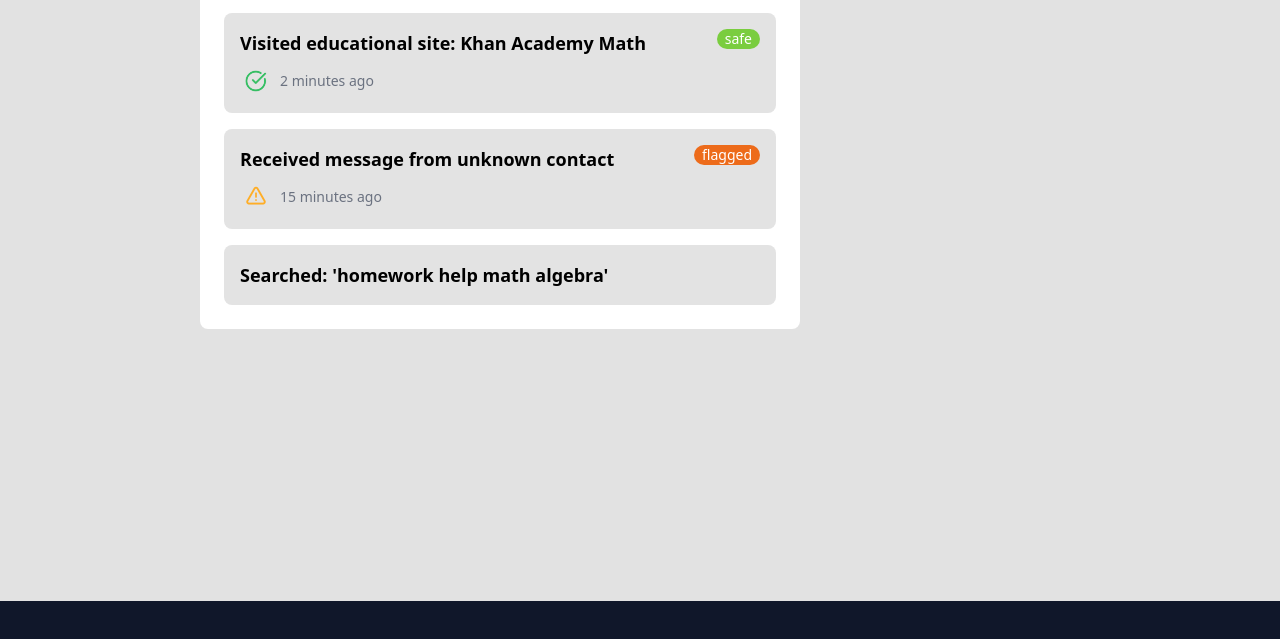
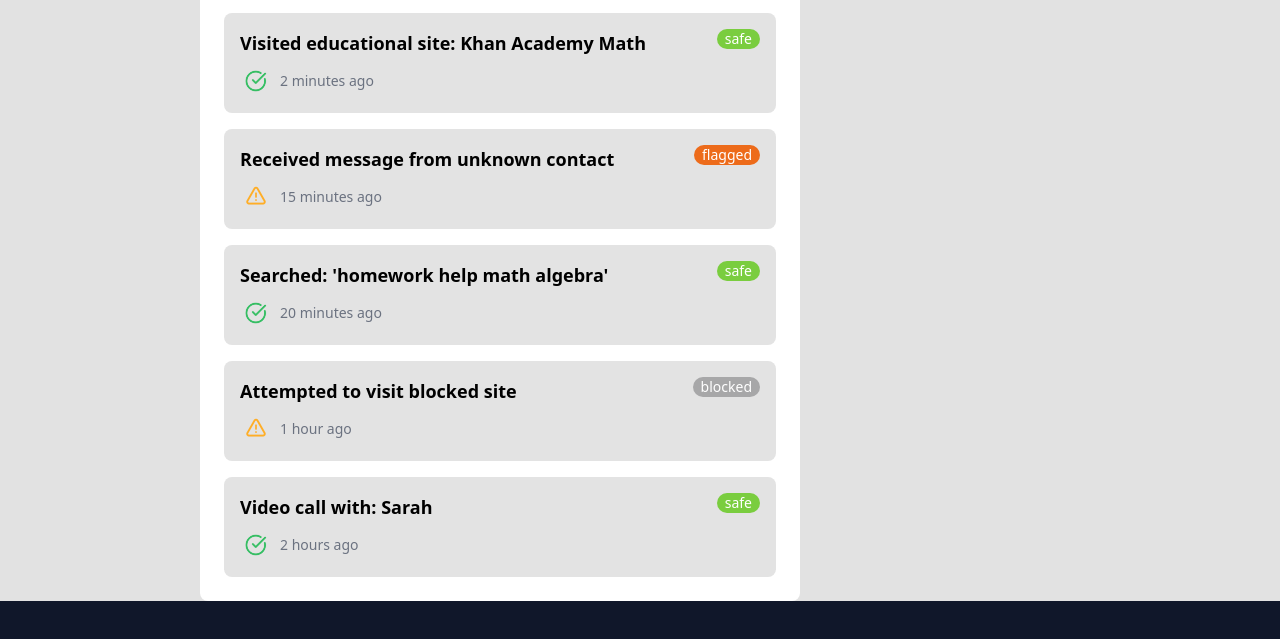
Before and after one commit to BraydenFeng/GuardianAi, a website: page GuardianAI/index.html in a window 1280 px wide. Shown: the part 1717-2356 px from the top of the page. Drawn offline with nearby package versions, Linux system fonts and the light colour scheme.

Commit message:
Update index.html
completed recent activity boxes

```diff
--- a/GuardianAI/index.html
+++ b/GuardianAI/index.html
@@ -161,20 +161,64 @@
           <p class="text-gray-500 text-sm">15 minutes ago</p>
         </div>
       </div>
+
       <div class="mt-4 p-4 bg-[#E3E3E3] rounded-lg">
         <div class="flex items-center justify-between relative">
           <div class="flex items-center space-x-2">
-              <p class="text-lg font-bold">Searched: 'homework help math algebra'</p>
-
+            <p class="text-lg font-bold">Searched: 'homework help math algebra'</p>
+          </div>
+          <div class="absolute top-0 right-0 pt-0 px-2 rounded-full bg-[#7ACD3F]">
+            <p class="text-white font-medium text-sm">safe</p>
           </div>
         </div>
+        <div class="flex items-center space-x-2 mt-2">
+          <img src = "checkmark_icon.png" alt="check" class="h-8 w-8">
+        <p class="text-gray-500 text-sm">20 minutes ago</p>
+        </div>
       </div>
+
+      <div class="mt-4 p-4 bg-[#E3E3E3] rounded-lg">
+        <div class="flex items-center justify-between relative">
+          <div class="flex items-center space-x-2">
+            <p class="text-lg font-bold">Attempted to visit blocked site</p>
+          </div>
+          <div class="absolute top-0 right-0 pt-0 px-2 rounded-full bg-[#A7A7A8]">
+            <p class="text-white font-medium text-sm">blocked</p>
+          </div>
+        </div>
+        <div class="flex items-center space-x-2 mt-2">
+          <img src="alert_icon.png" alt="check" class="h-8 w-8"> <!--fix photo-->
+          <p class="text-gray-500 text-sm">1 hour ago</p>
+        </div>
+      </div>
+
+      <div class="mt-4 p-4 bg-[#E3E3E3] rounded-lg">
+        <div class="flex items-center justify-between relative">
+          <div class="flex items-center space-x-2">
+            <p class="text-lg font-bold">Video call with: Sarah</p>
+          </div>
+          <div class="absolute top-0 right-0 pt-0 px-2 rounded-full bg-[#7ACD3F]">
+            <p class="text-white font-medium text-sm">safe</p>
+          </div>
+        </div>
+        <div class="flex items-center space-x-2 mt-2">
+          <img src="checkmark_icon.png" alt="check" class="h-8 w-8">
+          <p class="text-gray-500 text-sm">2 hours ago</p>
+        </div>
+      </div>
+
+    </div>
+    <!--end of recent activity-->
+
+
 
     </div>
   </div>
   <!--Dont pass for Card 3-->
   <div class="h-[1000px]"></div>
 
+
+
   <script src="main.js"></script>
 </body>
 </html>
```
